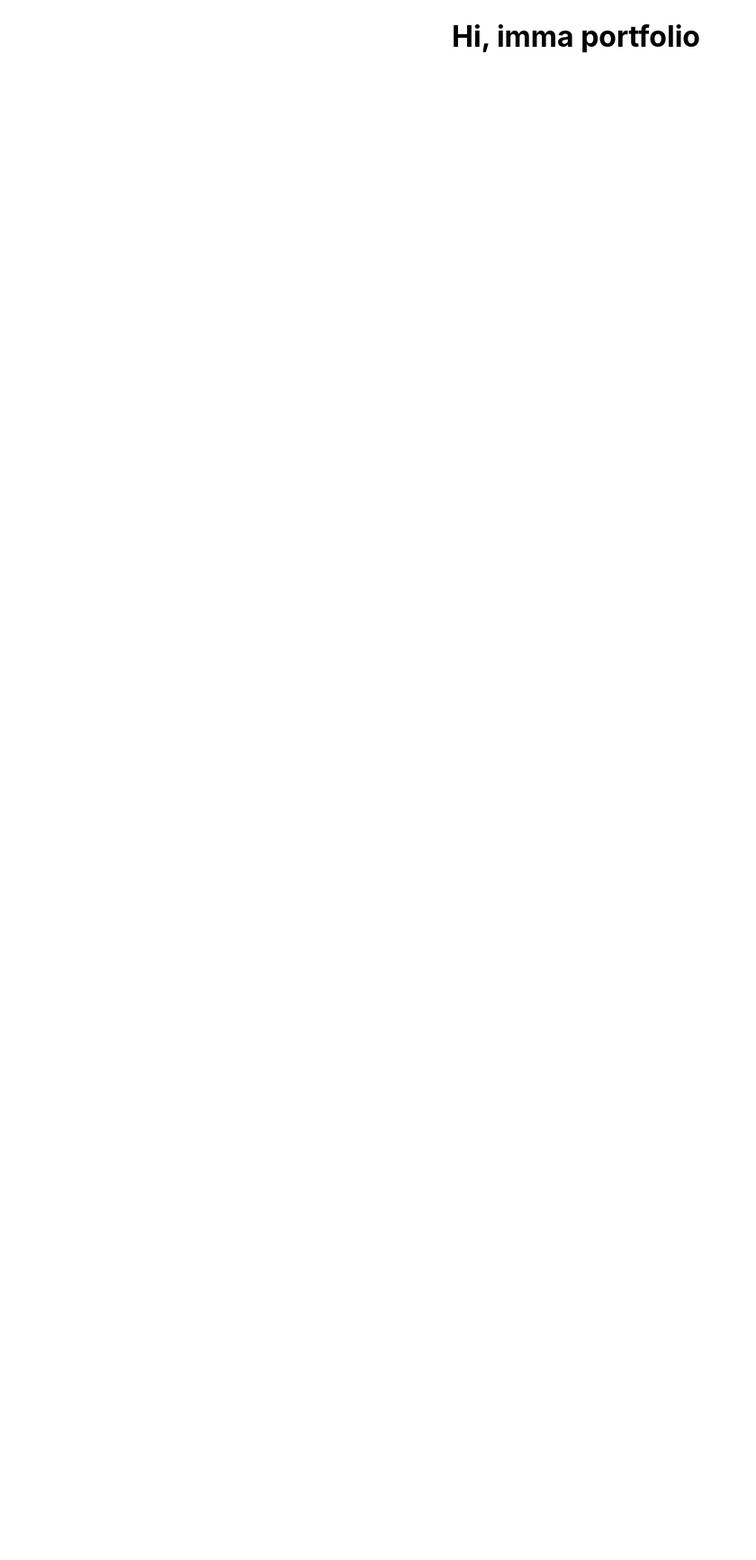
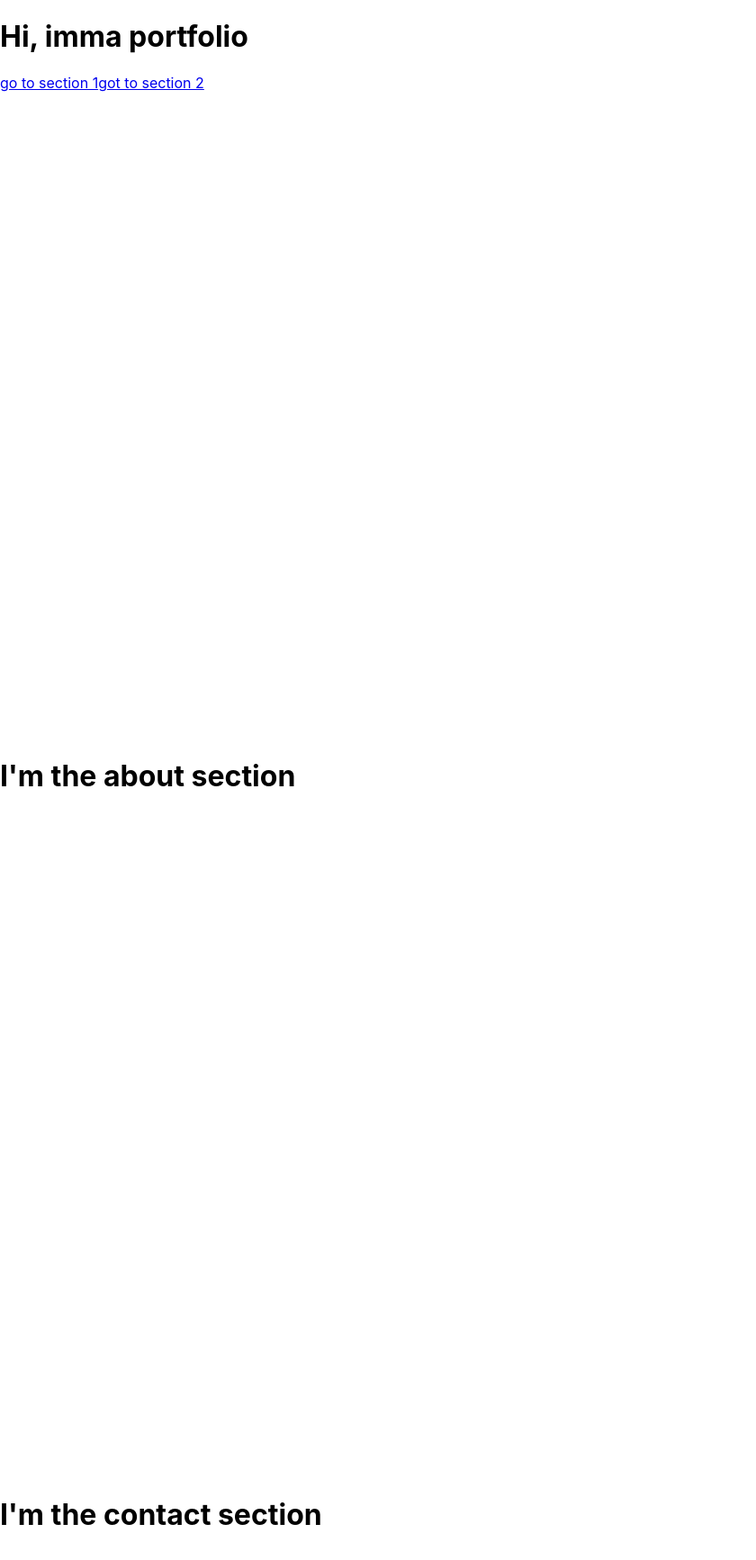
Before and after one commit to vio1337/vio1337, a React (Create React App) app: page / in a window 1280 px wide. Shown: the top 1734 px of the page at 90% size, without its empty margins (0-840 px from the left). Before the commit the page ends 800 px from the top, so only its background shows below. Built offline with nearby package versions, Linux system fonts and the light colour scheme.

Commit message:
got div fragments to jump sections

```diff
--- a/package.json
+++ b/package.json
@@ -3,8 +3,10 @@
   "version": "0.1.0",
   "private": true,
   "dependencies": {
+    "@material-ui/core": "^3.6.2",
     "@types/react": "^16.7.17",
     "@types/react-dom": "^16.0.11",
+    "babel-loader": "^8.0.4",
     "react": "^16.6.3",
     "react-dom": "^16.6.3",
     "react-scripts": "2.1.1",
--- a/src/App.tsx
+++ b/src/App.tsx
@@ -1,19 +1,49 @@
-import React, { Component } from 'react'
+import React, { Component, Fragment } from 'react'
+import { withStyles, createStyles, Theme } from '@material-ui/core/styles'
 import './styles/App.css'
 
-interface Props {}
+interface Props {classes: any}
 interface State {}
+
+const styles = createStyles({
+  container: {
+    minHeight: '100vh',
+  }
+})
 
 class App extends Component<Props, State> {
 
+  handleClick = () => {
+    console.log('ive been clicked!')
+  }
+
   render() {
+    const {classes} = this.props
+
     return (
-      <div className="App">
-        <h1>Hi, imma portfolio</h1>
-      </div>
+      <Fragment>
+        <div className={classes.container}>
+          <h1>Hi, imma portfolio</h1>
+          <a href="#about">go to section 1</a>
+          <a href="#contact">got to section 2</a>
+        </div>
+
+        <div className={classes.container} id="about">
+          <div>
+            <h1>I'm the about section</h1>
+          </div>
+        </div>
+
+        <div className={classes.container} id="contact">
+          <div>
+            <h1>I'm the contact section</h1>
+          </div>
+        </div>
+
+      </Fragment>
     )
 
   }
 }
 
-export default App
+export default withStyles(styles)(App)
--- a/src/styles/App.css
+++ b/src/styles/App.css
@@ -1,32 +1,4 @@
-.App {
-  text-align: center;
+html, body {
+  height: 100%;
+  margin: 0;
 }
-
-.App-logo {
-  animation: App-logo-spin infinite 20s linear;
-  height: 40vmin;
-}
-
-.App-header {
-  background-color: #282c34;
-  min-height: 100vh;
-  display: flex;
-  flex-direction: column;
-  align-items: center;
-  justify-content: center;
-  font-size: calc(10px + 2vmin);
-  color: white;
-}
-
-.App-link {
-  color: #61dafb;
-}
-
-@keyframes App-logo-spin {
-  from {
-    transform: rotate(0deg);
-  }
-  to {
-    transform: rotate(360deg);
-  }
-}
--- a/tsconfig.json
+++ b/tsconfig.json
@@ -1,5 +1,6 @@
 {
   "compilerOptions": {
+    "lib": ["es2015", "dom"],
     "target": "es5",
     "allowJs": true,
     "skipLibCheck": false,
@@ -16,5 +17,5 @@
   },
   "include": [
     "src"
-  ]
+  ],
 }
```
Also changed, not shown: src/components/About.tsx (added, +13 -0 lines), 1 other file (tests, documents, lock files or other folders).
